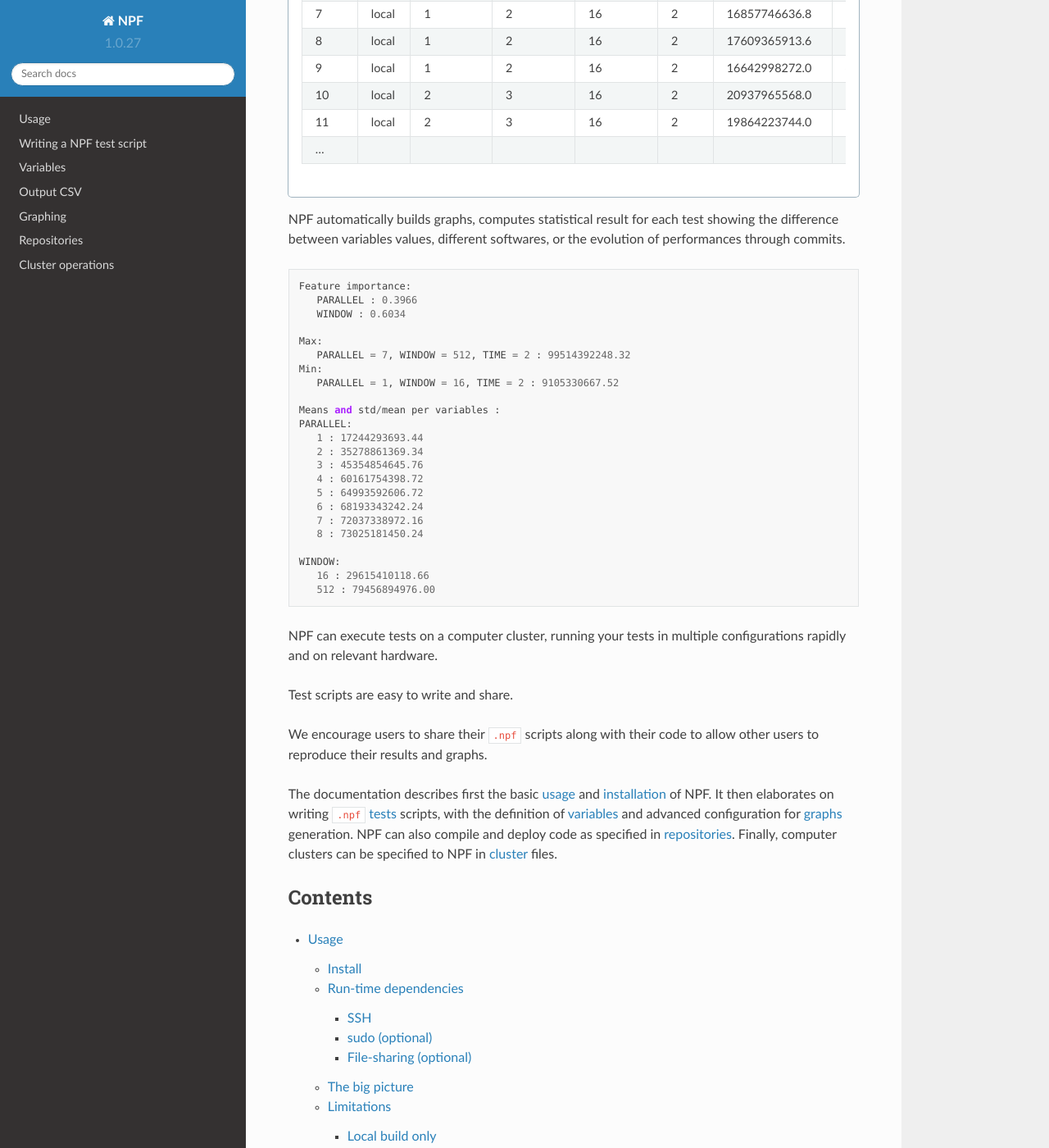
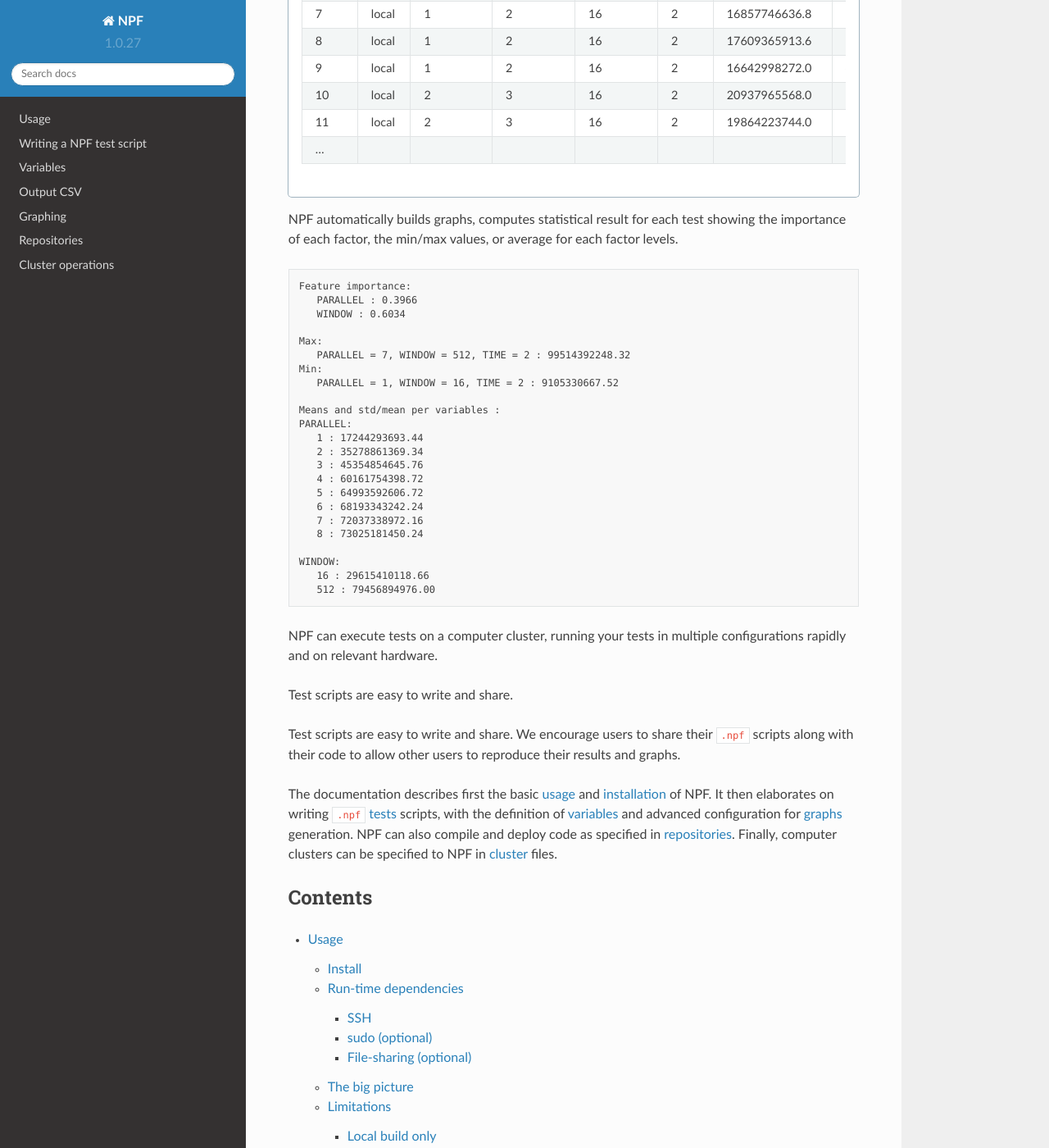
Before and after one commit to tbarbette/npf-docs, a Sphinx documentation site: the page built from docs/source/index.rst, in a window 1280 px wide and 1400 px high, scrolled down 2022 px. Shown: the whole window at 82% size. Built offline with Sphinx 7.4.7 and the Read the Docs theme 2.0.0, drawn with Linux system fonts in a browser that asks for light colours.

Commit message:
Small update

```diff
--- a/docs/source/graph.rst
+++ b/docs/source/graph.rst
@@ -111,7 +111,7 @@ Splitting graphs in sub-plots
 ^^^^^^^^^^^^^^^^^^^^^^^^^^^^^
 
 - **graph_subplot_results** ={THROUGHPUT+LATENCY:2} combine two results in a single figure. If graph_subplot_type is subplot, then it will simply combine the graphs in a single file using the given number of columns. If the subplot_type is axis, it will use a dual-axis plot. Only the last variable will be on the second axis, so one may combine multiple variables on the same axis, like TX and RX throughput on the left axis, and the latency on the right axis?
-- **graph_subplot_variable** =X will make one sub-plot for every value of the variable X. In general this is to be used with `graph_variables_as_series` to explode one other variable as serie and display more dimensions.
+- **graph_subplot_variable** =X will make one sub-plot for every value of the variable X. In general this is to be used with `graph_variables_as_series` to explode one other variable as serie and display more dimensions. Use `graph_max_cols` to limit the number of columns. E.g. to have vertical subplots set `graph_max_cols=1`.
 - **graph_display_statics** =true/false Will add a subplot to show the value of static variables. Useful to exchange graphs with colleages knowing what are the fixed parameters for all the graph you show. But the results is somehow horrible.
 - **graph_text** =string Add some texts under all graphs.
 
--- a/docs/source/index.rst
+++ b/docs/source/index.rst
@@ -144,10 +144,9 @@ NPF will output the results in configurable :ref:`CSV files <cluster>`. Below, t
 
 
 NPF automatically builds graphs, computes statistical result for each test
-showing the difference between variables values, different softwares, or the evolution of
-performances through commits.
+showing the importance of each factor, the min/max values, or average for each factor levels.
 
-.. code-block::
+.. code-block:: text
 
    Feature importance:
       PARALLEL : 0.3966
@@ -178,7 +177,7 @@ in multiple configurations rapidly and on relevant hardware.
 
 Test scripts are easy to write and share.
 
-We encourage users to share their ``.npf`` scripts along with their code
+Test scripts are easy to write and share. We encourage users to share their ``.npf`` scripts along with their code
 to allow other users to reproduce their results and graphs.
 
 The documentation describes first the basic :doc:`usage <usage>` and :ref:`installation <installation>` of NPF.
```
